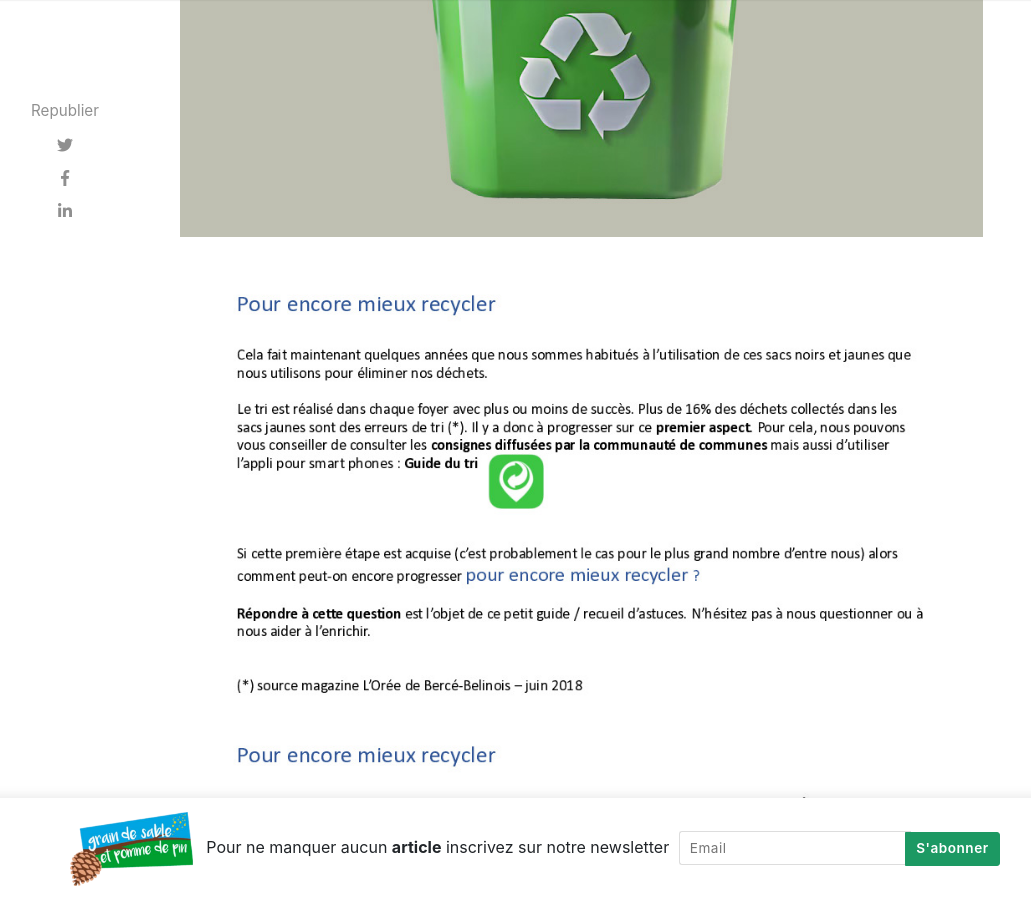
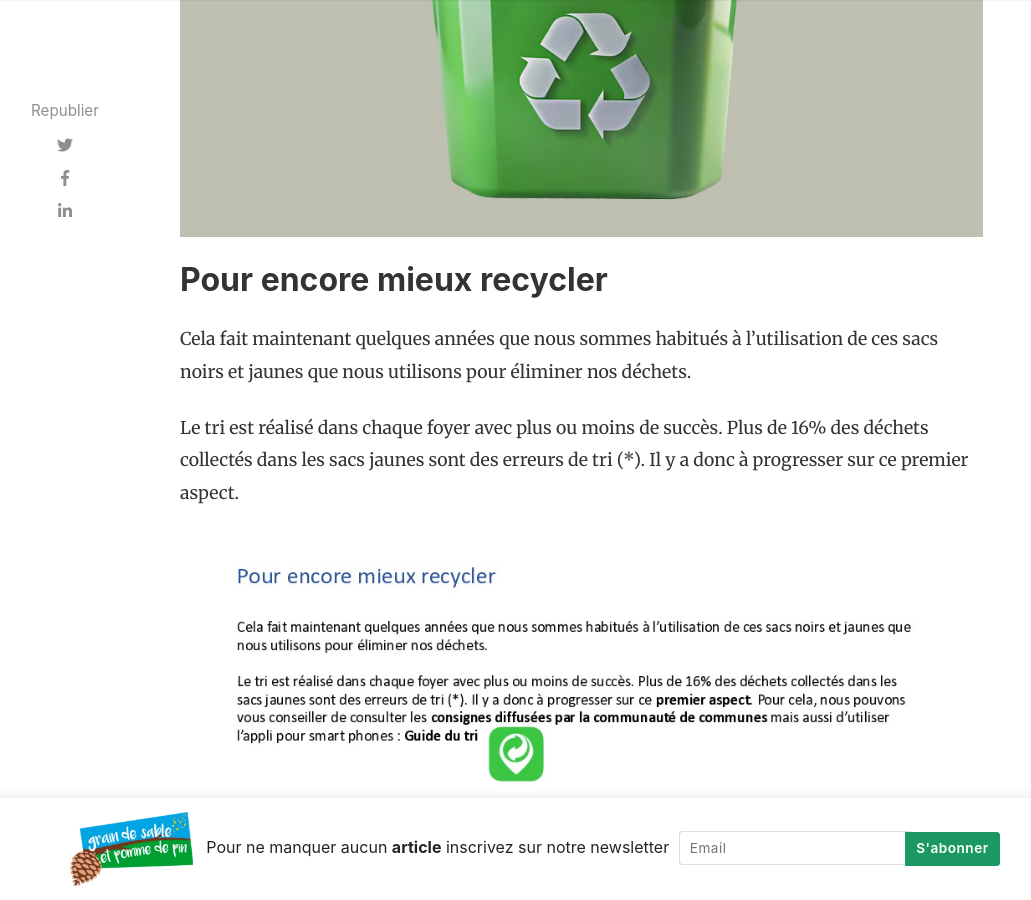
Before and after one commit to grain-de-sable-et-pomme-de-pin/grain-de-sable-et-pomme-de-pin.github.io, a Jekyll site: the page built from _posts/2018-01-01-trier.md, in a window 1280 px wide and 900 px high, scrolled down 479 px. Shown: the whole window, without its empty margins (105-1136 px from the left). Built offline with Jekyll 4.4.1, drawn with Linux system fonts in a browser that asks for light colours; nearby versions of some CDN libraries; comment, search, counter and statistics services are not loaded.

Commit message:
rédaction

```diff
--- a/_posts/2018-01-01-trier.md
+++ b/_posts/2018-01-01-trier.md
@@ -5,6 +5,14 @@ author: gspp
 categories: [ études ]
 image: assets/images/recyclage.jpg
 ---
+
+## Pour encore mieux recycler
+
+Cela fait maintenant quelques années que nous sommes habitués à l'utilisation de ces sacs noirs et jaunes que
+nous utilisons pour éliminer nos déchets.
+
+Le tri est réalisé dans chaque foyer avec plus ou moins de succès. Plus de 16% des déchets collectés dans les
+sacs jaunes sont des erreurs de tri (*). Il y a donc à progresser sur ce premier aspect.
 
 ![Mieux trier 0](/assets/images/mieux_trier-0.jpg)
 ![Mieux trier 1](/assets/images/mieux_trier-1.jpg)
```
